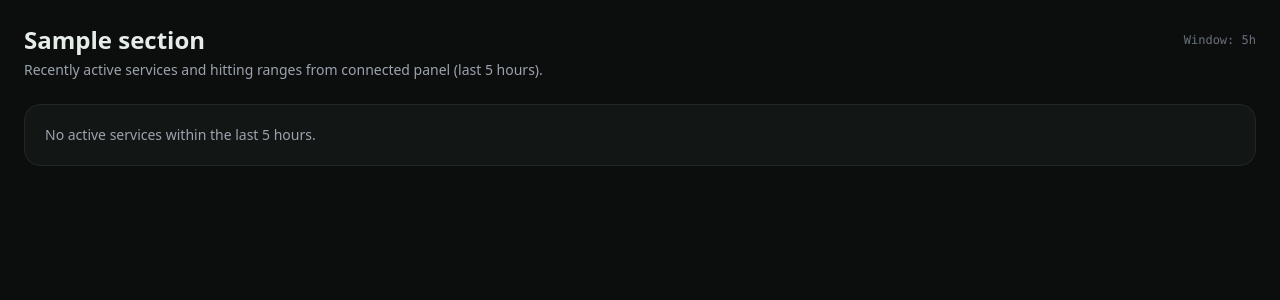
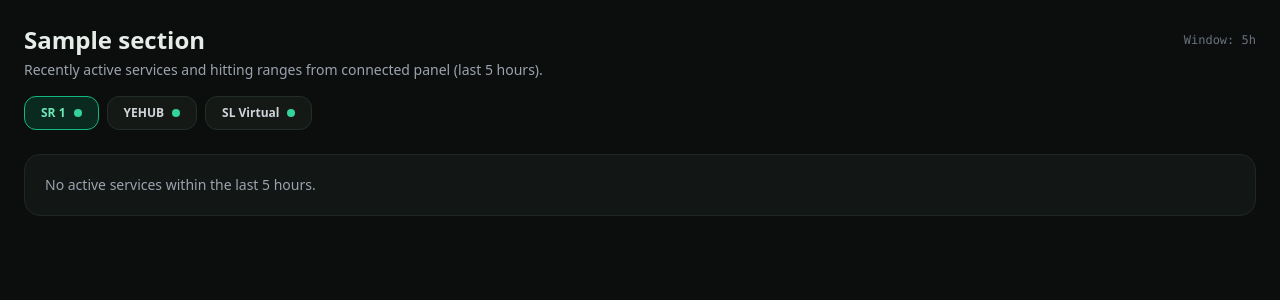
Before and after one commit to mrifathossen57-svg/Free-ai, a Flask app: template templates/access_list.html in a window 1280 px wide. Shown: the top 300 px of the page. Run offline with Flask 3, Linux system fonts and the light colour scheme; the template is opened without the code that fills it: most values are stand-ins (such as "Sample title", 1, 10 or a date in 2020); some libraries are stand-ins or nearby versions.

Commit message:
Update access_list.html

```diff
--- a/templates/access_list.html
+++ b/templates/access_list.html
@@ -1,29 +1,81 @@
 {% extends "base.html" %}
 {% block title %}{{ section.label }}{% endblock %}
 {% block content %}
-{% set is_panel_on = voltx_panel_active if voltx_panel_active is defined else true %}
 {% set panel_name = panel_brand_name if panel_brand_name is defined else "SR 1" %}
+{% set p_map = panels_status if panels_status is defined else {
+  "1": {"key": "1", "name": panel_name, "active": voltx_panel_active if voltx_panel_active is defined else true},
+  "2": {"key": "2", "name": "YEHUB", "active": true},
+  "3": {"key": "3", "name": "SL Virtual", "active": true}
+} %}
 
-<div class="flex items-center justify-between mb-1">
+<div class="flex flex-col sm:flex-row sm:items-center sm:justify-between gap-2 mb-1">
   <h1 class="text-2xl font-bold">{{ section.label }}</h1>
   <span class="text-xs text-gray-500 font-mono">Window: 5h</span>
 </div>
-<p class="text-sm text-gray-400 mb-6">Recently active services and hitting ranges from connected panel (last 5 hours).</p>
+<p class="text-sm text-gray-400 mb-4">Recently active services and hitting ranges from connected panel (last 5 hours).</p>
 
-{% if not is_panel_on %}
-  <div class="card rounded-2xl p-6 border border-rose-700/40 bg-rose-950/20 space-y-1">
-    <h2 class="text-base font-bold text-rose-300">{{ panel_name }} Panel is OFF</h2>
-    <p class="text-xs text-gray-400">This panel has been turned off by Admin.</p>
+<!-- Panel Selector Tabs -->
+<div class="flex flex-wrap gap-2 mb-6" id="panel-tabs">
+  {% for pk in ["1", "2", "3"] %}
+    {% set p_info = p_map.get(pk, {"key": pk, "name": "Panel " ~ pk, "active": true}) %}
+    <button type="button"
+            data-panel="{{ pk }}"
+            onclick="selectPanel('{{ pk }}')"
+            class="panel-tab px-4 py-2 rounded-xl text-xs font-semibold border transition flex items-center gap-2 bg-[#141916] border-[#242e28] text-gray-300 hover:border-emerald-500/50">
+      <span>{{ p_info.name }}</span>
+      <span class="inline-block w-2 h-2 rounded-full {{ 'bg-emerald-400' if p_info.active else 'bg-rose-500' }}"></span>
+    </button>
+  {% endfor %}
 </div>
-{% else %}
+
 <div id="access-box" class="space-y-3">
   <div class="card rounded-2xl p-5 text-sm text-gray-400">Loading active services &amp; ranges...</div>
 </div>
 
 <script>
 const ACCESS_MAX_AGE_MS = 5 * 60 * 60 * 1000; // ৫ ঘণ্টার পুরনো ডেটা বাদ দেওয়া হবে
-  const panelName = {{ panel_name | tojson }};
+const PANELS_META = {{ p_map | tojson }};
 let accessTimer = null;
+
+function getInitialPanel() {
+  const urlParams = new URLSearchParams(window.location.search);
+  const qPanel = urlParams.get('panel');
+  if (qPanel && PANELS_META[qPanel] && PANELS_META[qPanel].active) {
+    return qPanel;
+  }
+  const saved = localStorage.getItem('selected_panel_key');
+  if (saved && PANELS_META[saved] && PANELS_META[saved].active) {
+    return saved;
+  }
+  for (const k of ['1', '2', '3']) {
+    if (PANELS_META[k] && PANELS_META[k].active) {
+      return k;
+    }
+  }
+  return qPanel || saved || '1';
+}
+
+let currentPanel = getInitialPanel();
+
+function updateTabStyles() {
+  document.querySelectorAll('.panel-tab').forEach(btn => {
+    const k = btn.getAttribute('data-panel');
+    if (k === currentPanel) {
+      btn.className = 'panel-tab px-4 py-2 rounded-xl text-xs font-semibold border transition flex items-center gap-2 bg-emerald-600/20 border-emerald-500 text-emerald-300';
+    } else {
+      btn.className = 'panel-tab px-4 py-2 rounded-xl text-xs font-semibold border transition flex items-center gap-2 bg-[#141916] border-[#242e28] text-gray-300 hover:border-emerald-500/50';
+    }
+  });
+}
+
+function selectPanel(panelKey) {
+  currentPanel = panelKey;
+  localStorage.setItem('selected_panel_key', currentPanel);
+  updateTabStyles();
+  loadAccess();
+  if (accessTimer) clearInterval(accessTimer);
+  accessTimer = setInterval(loadAccess, 5000);
+}
 
 function isFreshTimestamp(val) {
   if (!val) return true;
@@ -45,14 +97,11 @@
 
 function renderAccessOff(msg = 'This panel has been turned off by Admin.') {
   const box = document.getElementById('access-box');
-    if (accessTimer) {
-      clearInterval(accessTimer);
-      accessTimer = null;
-    }
+  const pName = (PANELS_META[currentPanel] && PANELS_META[currentPanel].name) || `Panel ${currentPanel}`;
   if (box) {
     box.innerHTML = `
       <div class="card rounded-2xl p-6 border border-rose-700/40 bg-rose-950/20 space-y-1">
-          <div class="text-base font-bold text-rose-300">${panelName} Panel is OFF</div>
+        <div class="text-base font-bold text-rose-300">${pName} Panel is OFF</div>
         <div class="text-xs text-gray-400">${msg}</div>
       </div>
     `;
@@ -61,12 +110,12 @@
 
 async function loadAccess() {
   try {
-      const res = await fetch('/api/bridge/liveaccess', { cache: 'no-store' });
+    const res = await fetch(`/api/bridge/liveaccess?panel=${encodeURIComponent(currentPanel)}`, { cache: 'no-store' });
     const json = await res.json();
 
     if (
       json.panel_active === false ||
-        json.voltx_active === false ||
+      (currentPanel === '1' && json.voltx_active === false) ||
       (json.meta && json.meta.code === 503)
     ) {
       renderAccessOff(json.message || 'This panel has been turned off by Admin.');
@@ -94,7 +143,7 @@
         </div>
         <div class="flex flex-wrap gap-2">
           ${(s.ranges || []).map(r => `
-              <a href="/page/get-number?range=${encodeURIComponent(r)}"
+            <a href="/page/get-number?range=${encodeURIComponent(r)}&panel=${encodeURIComponent(currentPanel)}"
                class="px-3 py-1 rounded-lg bg-[#18201c] hover:bg-emerald-700 hover:text-white font-mono text-xs text-amber-300 border border-[#26322c]">
               ${r} →
             </a>
@@ -107,8 +156,8 @@
   }
 }
 
+updateTabStyles();
 loadAccess();
 accessTimer = setInterval(loadAccess, 5000);
 </script>
-{% endif %}
 {% endblock %}
```
Lines whose indentation alone changed are shown as unchanged.
